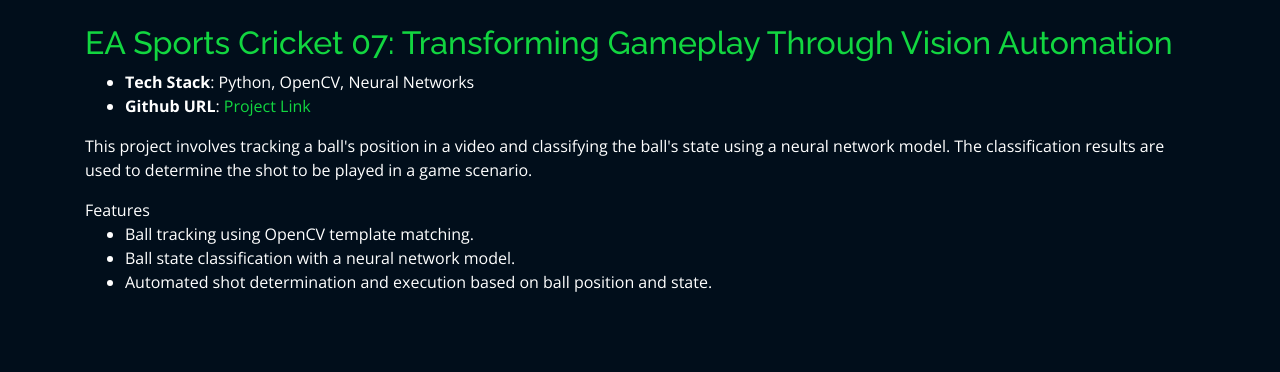
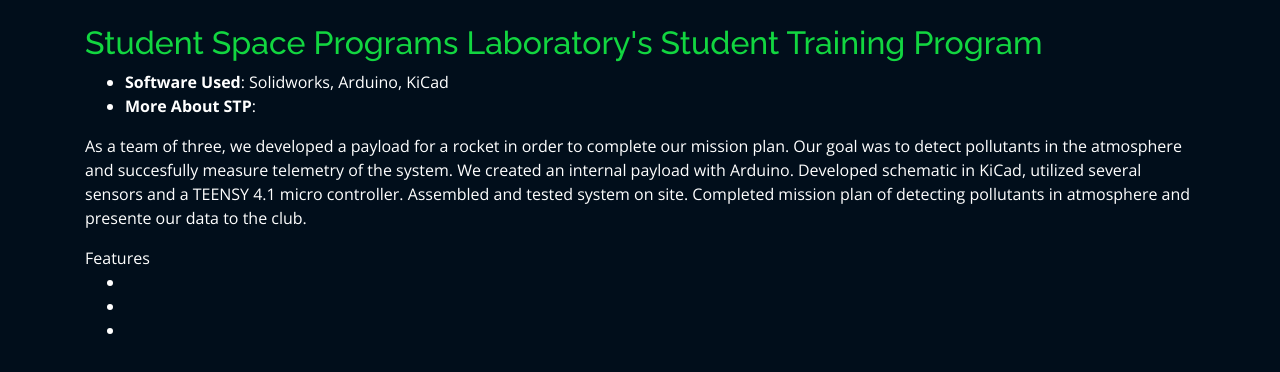
Before and after one commit to julianruocco/j, a plain HTML site: page projects/opencv-cricket.html in a window 1280 px wide. Drawn offline with nearby package versions, Linux system fonts and the light colour scheme; files whose address does not match are found by name.

Commit message:
Update opencv-cricket.html

```diff
--- a/projects/opencv-cricket.html
+++ b/projects/opencv-cricket.html
@@ -54,35 +54,32 @@
             <div class="col-lg-12 portfolio-info">
               <br />
               <h2 style="color: #12d640">
-                EA Sports Cricket 07: Transforming Gameplay Through Vision
-                Automation
+                Student Space Programs Laboratory's Student Training Program
               </h2>
               <ul>
                 <li>
-                  <strong>Tech Stack</strong>: Python, OpenCV, Neural Networks
+                  <strong>Software Used</strong>: Solidworks, Arduino, KiCad
                 </li>
                 <li>
-                  <strong>Github URL</strong>:
+                  <strong>More About STP</strong>:
                   <a
-                    href="https://github.com/kukr/Transforming-Gameplay-Through-Vision-Automation"
+                    href="https://sites.psu.edu/sspl/student-training-program/"
                     target="_blank"
-                    >Project Link</a
+                    ></a
                   >
                 </li>
               </ul>
               <p>
-                This project involves tracking a ball's position in a video and
-                classifying the ball's state using a neural network model. The
-                classification results are used to determine the shot to be
-                played in a game scenario.
+                As a team of three, we developed a payload for a rocket in order to complete our mission plan. Our goal was to
+                detect pollutants in the atmosphere and succesfully measure telemetry of the system. We created an internal payload with Arduino.
+                Developed schematic in KiCad, utilized several sensors and a TEENSY 4.1 micro controller.
+                Assembled and tested system on site. Completed mission plan of detecting pollutants in atmosphere and presente our data to the club.
               </p>
               <div>Features</div>
               <ul>
-                <li>Ball tracking using OpenCV template matching.</li>
-                <li>Ball state classification with a neural network model.</li>
-                <li>
-                  Automated shot determination and execution based on ball
-                  position and state.
+                <li></li>
+                <li></li>
+                <li></li>
                 </li>
               </ul>
             </div>
```
